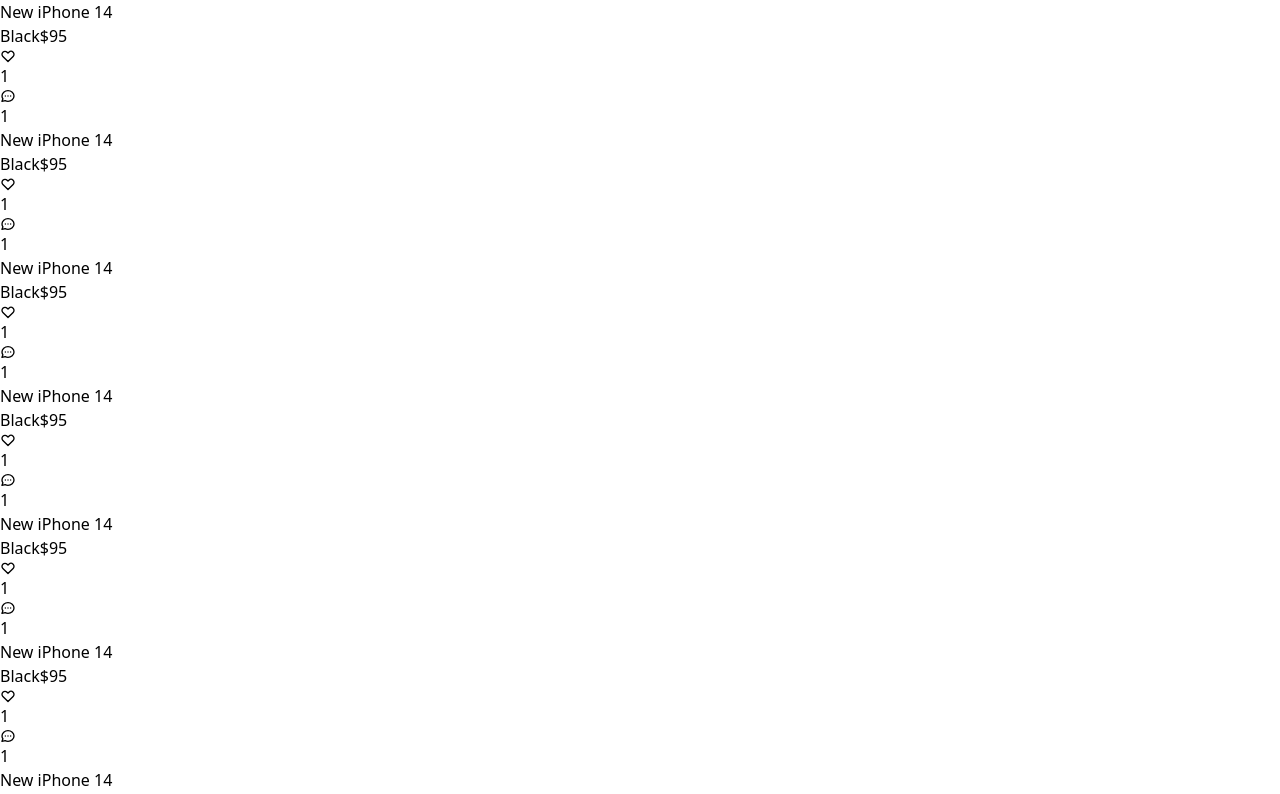
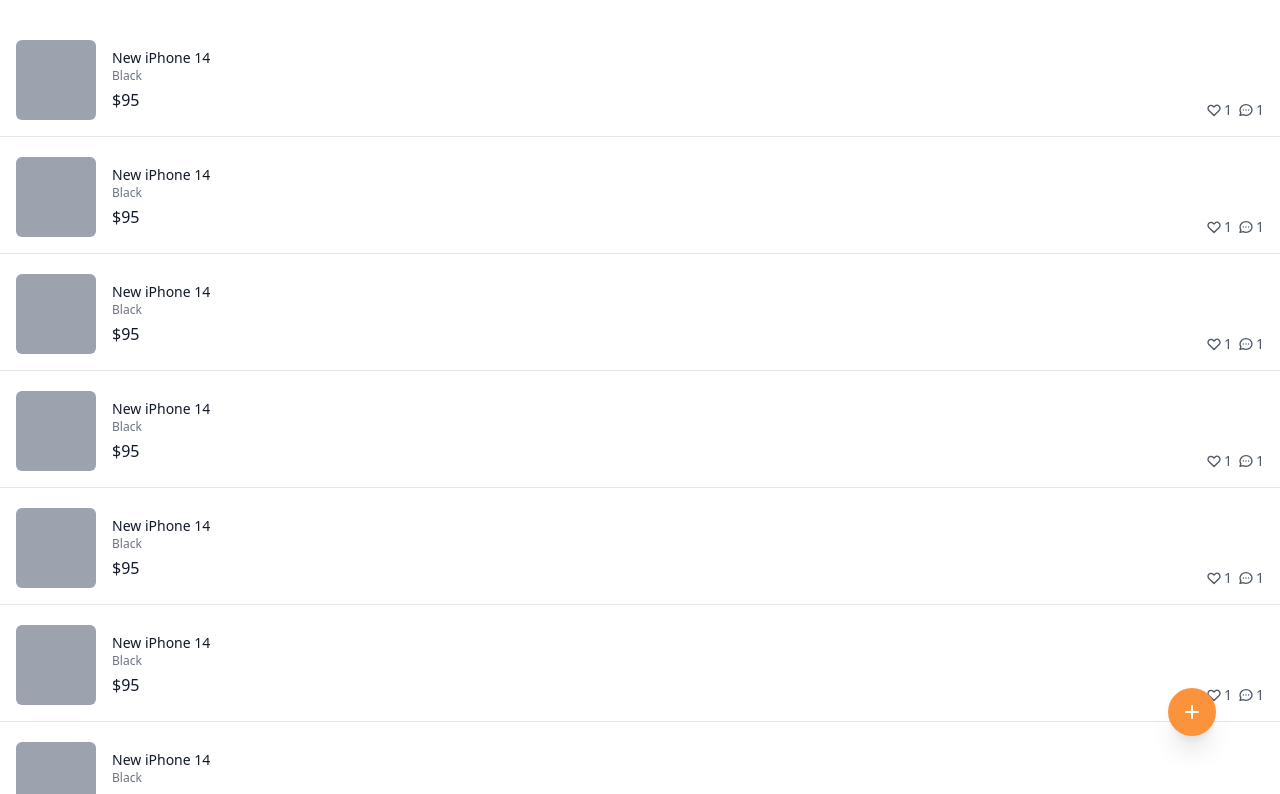
Before and after one commit to gyulsbox/Re_earth, a Next.js app: page / in a window 1280 px wide. Shown: the top 794 px of the page. Built offline with nearby package versions, Linux system fonts and the light colour scheme.

Commit message:
styles: Add styles on main page

```diff
--- a/pages/index.tsx
+++ b/pages/index.tsx
@@ -2,19 +2,28 @@
 
 const Home: NextPage = () => {
   return (
-    <div>
+    <div className='flex flex-col space-y-5 py-10'>
       {new Array(10).fill(1).map((_, i) => (
-        <div key={i}>
-          <div>
-            <div />
-            <div>
-              <h3>New iPhone 14</h3>
-              <span>Black</span>
-              <span>$95</span>
+        <div
+          key={i}
+          className='flex border-b pb-4 px-4 cursor-pointer justify-between'
+        >
+          <div className='flex space-x-4'>
+            <div className='w-20 h-20 bg-gray-400 rounded-md'/>
+            <div className='pt-2 flex flex-col'>
+              <h3 className='text-sm font-medium text-gray-900'>
+                New iPhone 14
+              </h3>
+              <span className='text-xs text-gray-500'>
+                Black
+              </span>
+              <span className='font-medium mt-1 text-gray-900'>
+                $95
+              </span>
             </div>
           </div>
-          <div>
-            <div>
+          <div className='flex items-end justify-end space-x-1.5'>
+            <div className='flex items-center text-sm text-gray-600 space-x-0.5'>
               <svg
                 className="w-4 h-4"
                 fill="none"
@@ -31,7 +40,7 @@
               </svg>
               <span>1</span>
             </div>
-            <div>
+            <div className='flex items-center text-sm text-gray-600 space-x-0.5'>
               <svg
                 className="w-4 h-4"
                 fill="none"
@@ -51,7 +60,7 @@
           </div>
         </div>
       ))}
-      <button>
+      <button className='fixed bottom-16 right-16 bg-orange-400 hover:bg-orange-300 rounded-full p-3 text-white shadow-xl transition-colors'>
         <svg
           className="h-6 w-6"
           xmlns="http://www.w3.org/2000/svg"
```
